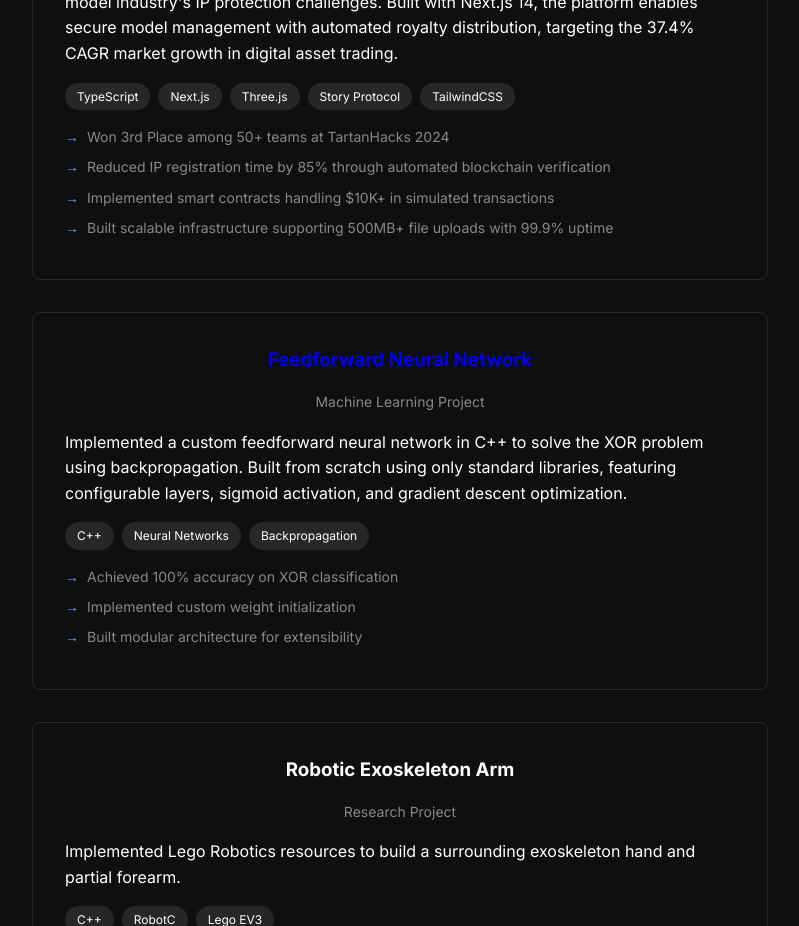
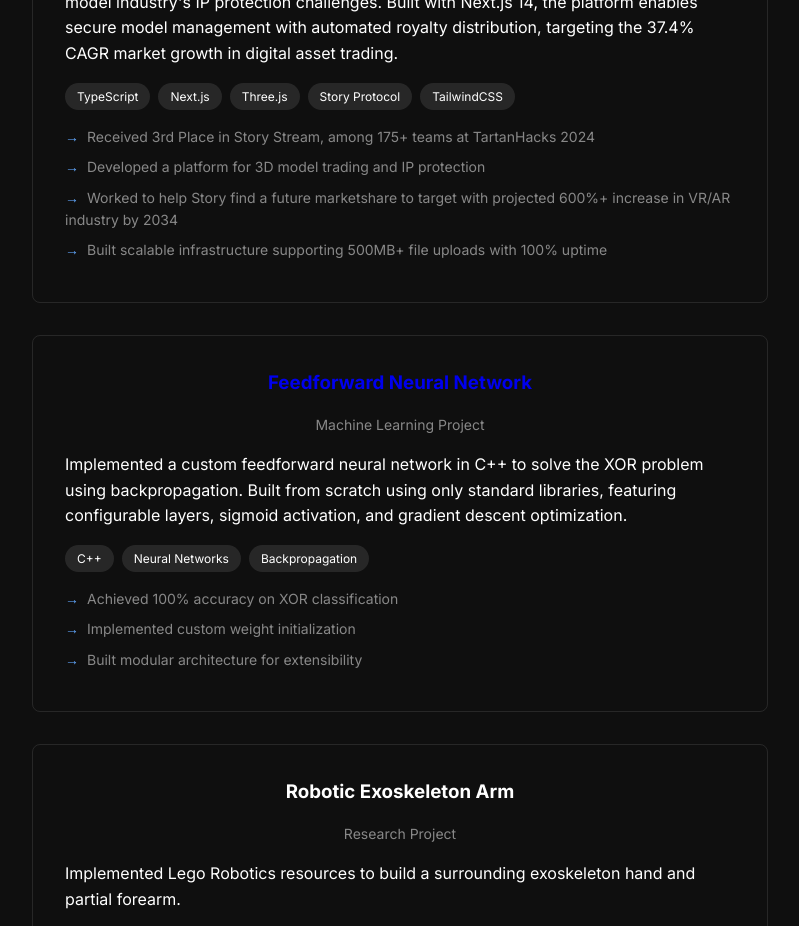
Before and after one commit to adiprasadd/portfolio, a React (Create React App) app: page / in a window 1280 px wide. Shown: the part 2780-3706 px from the top of the page, without its empty margins (240-1039 px from the left). Built offline with nearby package versions, Linux system fonts and the light colour scheme.

Commit message:
editing text

```diff
--- a/src/components/Projects.js
+++ b/src/components/Projects.js
@@ -21,10 +21,10 @@ function Projects() {
       description: "Developed a blockchain-powered 3D model marketplace addressing the $44.7B 3D model industry's IP protection challenges. Built with Next.js 14, the platform enables secure model management with automated royalty distribution, targeting the 37.4% CAGR market growth in digital asset trading.",
       tech: ["TypeScript", "Next.js", "Three.js", "Story Protocol", "TailwindCSS"],
       achievements: [
-        "Won 3rd Place among 50+ teams at TartanHacks 2024",
-        "Reduced IP registration time by 85% through automated blockchain verification",
-        "Implemented smart contracts handling $10K+ in simulated transactions",
-        "Built scalable infrastructure supporting 500MB+ file uploads with 99.9% uptime"
+        "Received 3rd Place in Story Stream, among 175+ teams at TartanHacks 2024",
+        "Developed a platform for 3D model trading and IP protection",
+        "Worked to help Story find a future marketshare to target with projected 600%+ increase in VR/AR industry by 2034",
+        "Built scalable infrastructure supporting 500MB+ file uploads with 100% uptime"
       ]
     },
     {
```
